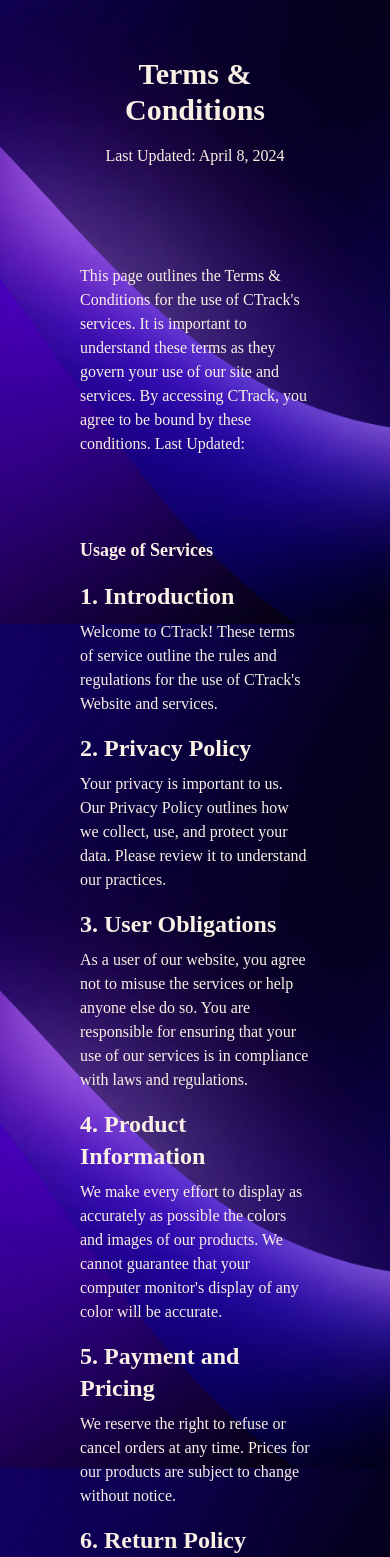
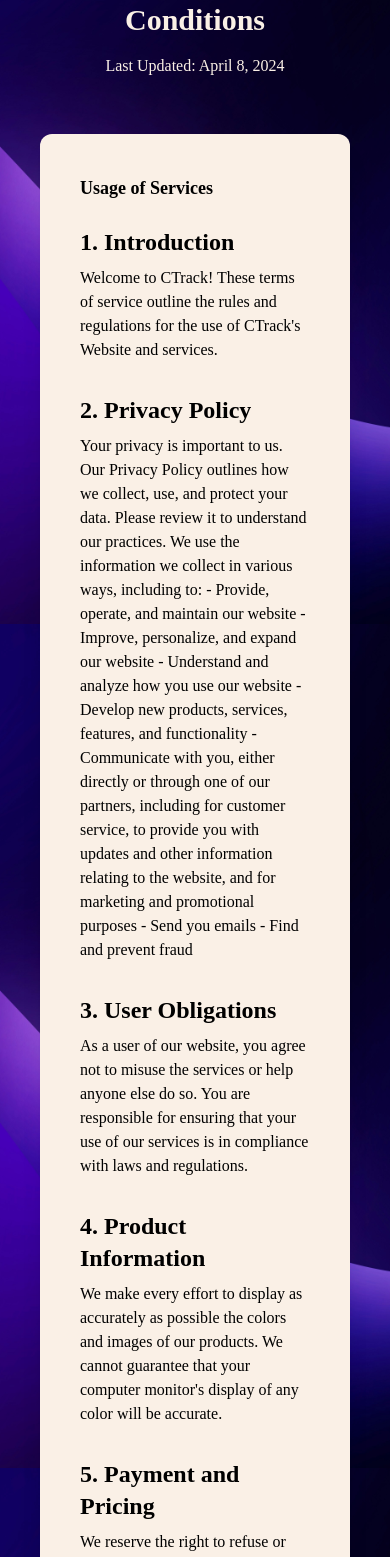
Before and after one commit to hammadk12/crypto_tracker, a React (Create React App) app: page /terms in a window 390 px wide. Shown: the part 220-1777 px from the top of the page. Built offline with nearby package versions, Linux system fonts and the light colour scheme.

Commit message:
REFINED TERMS PAGE - in Terms.js: - revised and edited styling for responsiveness - ensured design was cohesive and maintained layout - changed text color & added background container

```diff
--- a/package.json
+++ b/package.json
@@ -16,7 +16,8 @@
     "react-router-dom": "^6.22.3",
     "react-scripts": "5.0.1",
     "tailwindcss": "^3.4.3",
-    "web-vitals": "^2.1.4"
+    "web-vitals": "^2.1.4",
+    "@babel/plugin-proposal-private-property-in-object": "7.21.11"
   },
   "scripts": {
     "start": "react-scripts start",
--- a/src/App.css
+++ b/src/App.css
@@ -39,6 +39,10 @@
   }
 }
 
+.override-text-color {
+  color: #000000 !important; /* black color */
+}
+
 .arrow-icon {
   fill: black;
 }
--- /dev/null
+++ b/src/components/About.js
@@ -0,0 +1,9 @@
+import React from 'react'
+
+const About = () => {
+  return (
+    <div>About</div>
+  )
+}
+
+export default About
--- a/src/components/Terms.js
+++ b/src/components/Terms.js
@@ -1,5 +1,5 @@
 import React from 'react'
-import { Link } from 'react-router-dom'
+
 
 const Terms = () => {
 
@@ -10,51 +10,58 @@
 });
 
   return (
-    <div className='p-10'>
+    <div className='px-10 md:px-20 lg:px-40'>
         {/* Side bar */}
-        <div className='p-10 text-center'>
+        <div className='p-10 text-center mt-[-50px]'>
             <h2 className='font-bold text-3xl md:text-4xl lg:text-5xl mb-4'>Terms & Conditions</h2>
             <p className='mb-4'>Last Updated: {currentDate}<br /></p>
         </div>
 
         {/* Main Content */}
-        <p className='text-left p-10'>This page outlines the Terms & Conditions for the use of CTrack's services. It is important to understand these terms as they govern your use of our site and services. By accessing CTrack, you agree to be bound by these conditions. Last Updated: </p>
-        <div className='p-10'>
-            <h3 className='font-bold text-lg mb-2'>Usage of Services</h3>
+        <div className='p-10 bg-[#FAF0E6] rounded-xl shadow-xl flex flex-col'>
+            <h3 className='font-bold text-lg mb-2 override-text-color'>Usage of Services</h3>
          <section>
-            <h2 className='text-2xl font-semibold mt-4 mb-2'>1. Introduction</h2>
-            <p className='mb-4'>Welcome to CTrack! These terms of service outline the rules and regulations for the use of CTrack's Website and services.</p>
+            <h2 className='text-2xl font-semibold mt-4 mb-2 override-text-color'>1. Introduction</h2>
+            <p className='mb-4 override-text-color'>Welcome to CTrack! These terms of service outline the rules and regulations for the use of CTrack's Website and services.</p>
          </section>
 
          <section>
-            <h2 className='text-2xl font-semibold mt-4 mb-2'>2. Privacy Policy</h2>
-            <p className='mb-4'>Your privacy is important to us. Our Privacy Policy outlines how we collect, use, and protect your data. Please review it to understand our practices.</p>
+            <h2 className='text-2xl font-semibold mt-4 mb-2 override-text-color'>2. Privacy Policy</h2>
+            <p className='mb-4 override-text-color'>Your privacy is important to us. Our Privacy Policy outlines how we collect, use, and protect your data. Please review it to understand our practices. We use the information we collect in various ways, including to:
+                - Provide, operate, and maintain our website
+                - Improve, personalize, and expand our website
+                - Understand and analyze how you use our website
+                - Develop new products, services, features, and functionality
+                - Communicate with you, either directly or through one of our partners, including for customer service, to provide you with updates and other information relating to the website, and for marketing and promotional purposes
+                - Send you emails
+                - Find and prevent fraud
+            </p>
          </section>
 
          <section>
-            <h2 className="text-2xl font-semibold mt-4 mb-2">3. User Obligations</h2>
-            <p className="mb-4">
+            <h2 className="text-2xl font-semibold mt-4 mb-2 override-text-color">3. User Obligations</h2>
+            <p className="mb-4 override-text-color">
                 As a user of our website, you agree not to misuse the services or help anyone else do so. You are responsible for ensuring that your use of our services is in compliance with laws and regulations.
             </p>
          </section>
 
          <section>
-            <h2 className="text-2xl font-semibold mt-4 mb-2">4. Product Information</h2>
-            <p className="mb-4">
+            <h2 className="text-2xl font-semibold mt-4 mb-2 override-text-color">4. Product Information</h2>
+            <p className="mb-4 override-text-color">
                 We make every effort to display as accurately as possible the colors and images of our products. We cannot guarantee that your computer monitor's display of any color will be accurate.
             </p>
          </section>
 
          <section>
-            <h2 className="text-2xl font-semibold mt-4 mb-2">5. Payment and Pricing</h2>
-            <p className="mb-4">
+            <h2 className="text-2xl font-semibold mt-4 mb-2 override-text-color">5. Payment and Pricing</h2>
+            <p className="mb-4 override-text-color">
                 We reserve the right to refuse or cancel orders at any time. Prices for our products are subject to change without notice.
             </p>
          </section>
 
          <section>
-            <h2 className="text-2xl font-semibold mt-4 mb-2">6. Return Policy</h2>
-            <p className="mb-4">
+            <h2 className="text-2xl font-semibold mt-4 mb-2 override-text-color">6. Return Policy</h2>
+            <p className="mb-4 override-text-color">
                 If you have any questions feel free to
                 <span className='text-blue-600 hover:underline cursor-pointer'> Contact</span> us.
             </p>
```
Lines whose indentation alone changed are shown as unchanged.
